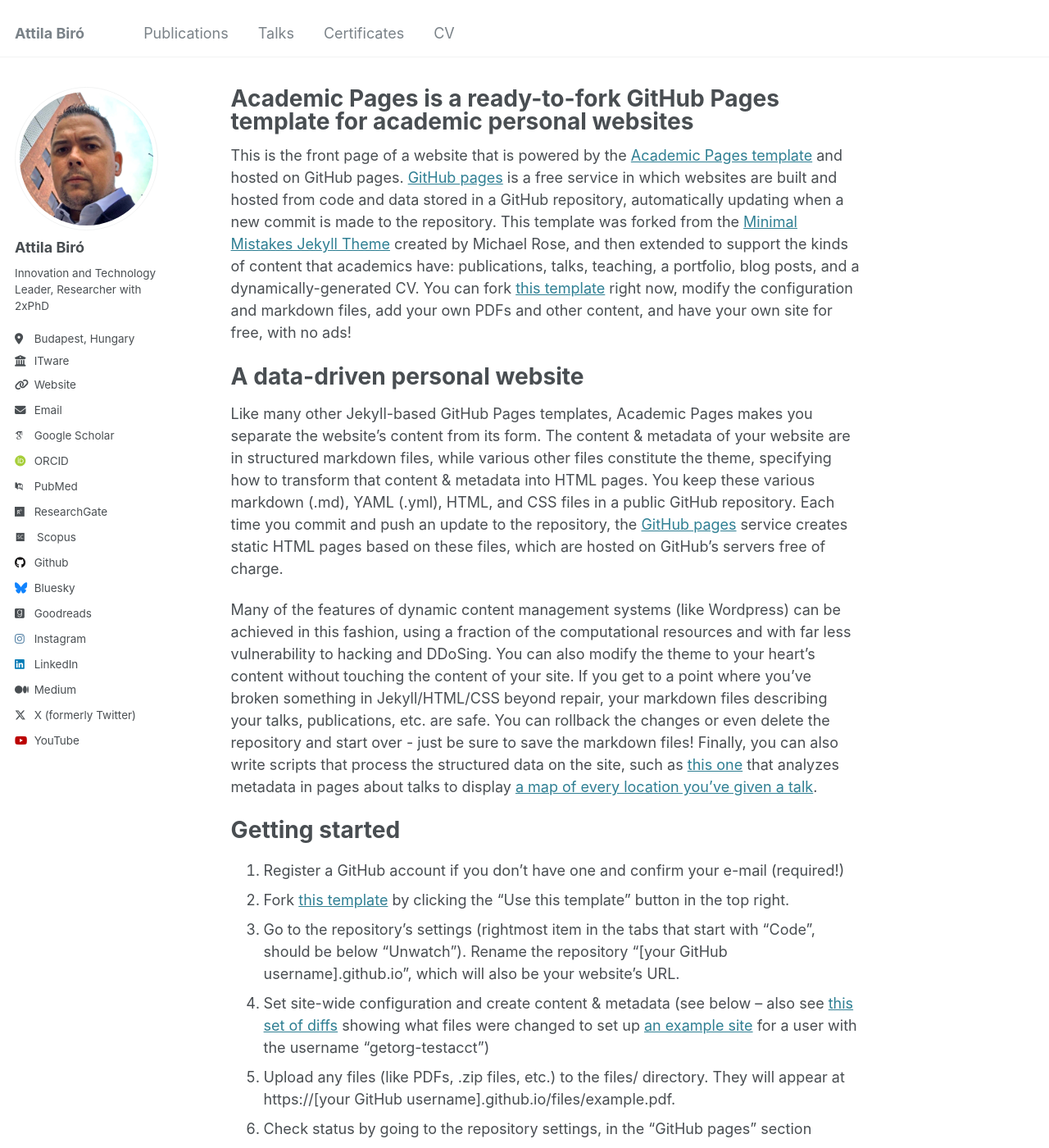
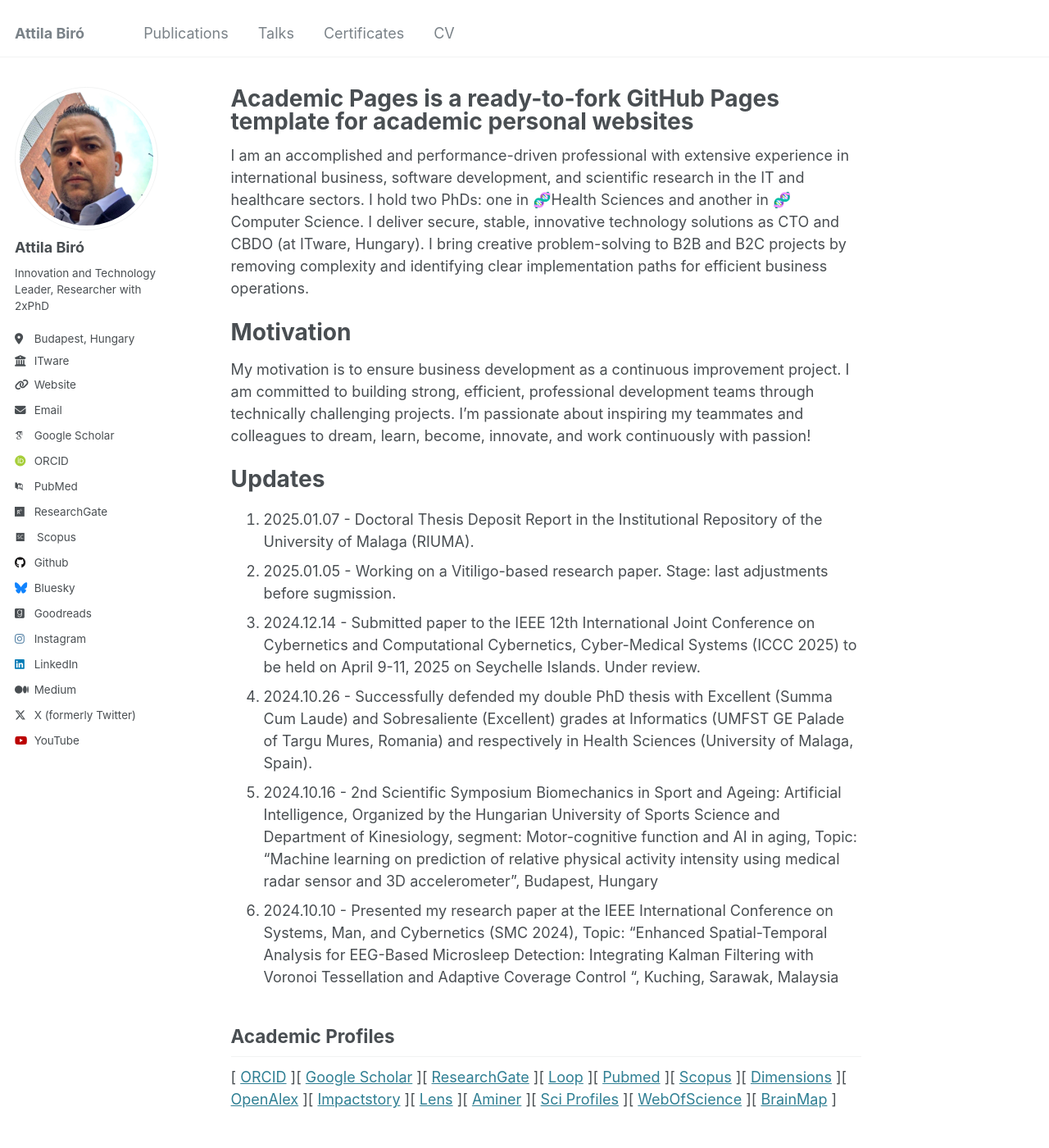
Before and after one commit to biroka/biroka.github.io, a Jekyll site: the page built from _pages/about.md, in a window 1280 px wide and 1400 px high. Shown: the whole window at 82% size. Built offline with Jekyll 4.4.1, drawn with Linux system fonts in a browser that asks for light colours; some web fonts are replaced; some of the changed text lies outside the part shown.

Commit message:
Update about.md

```diff
--- a/_pages/about.md
+++ b/_pages/about.md
@@ -7,43 +7,21 @@ redirect_from:
   - /about.html
 ---
 
-This is the front page of a website that is powered by the [Academic Pages template](https://github.com/academicpages/academicpages.github.io) and hosted on GitHub pages. [GitHub pages](https://pages.github.com) is a free service in which websites are built and hosted from code and data stored in a GitHub repository, automatically updating when a new commit is made to the repository. This template was forked from the [Minimal Mistakes Jekyll Theme](https://mmistakes.github.io/minimal-mistakes/) created by Michael Rose, and then extended to support the kinds of content that academics have: publications, talks, teaching, a portfolio, blog posts, and a dynamically-generated CV. You can fork [this template](https://github.com/academicpages/academicpages.github.io) right now, modify the configuration and markdown files, add your own PDFs and other content, and have your own site for free, with no ads!
+I am an accomplished and performance-driven professional with extensive experience in international business, software development, and scientific research in the IT and healthcare sectors. I hold two PhDs: one in 🧬Health Sciences and another in 🧬 Computer Science. I deliver secure, stable, innovative technology solutions as CTO and CBDO (at ITware, Hungary). I bring creative problem-solving to B2B and B2C projects by removing complexity and identifying clear implementation paths for efficient business operations.
 
-A data-driven personal website
+Motivation
 ======
-Like many other Jekyll-based GitHub Pages templates, Academic Pages makes you separate the website's content from its form. The content & metadata of your website are in structured markdown files, while various other files constitute the theme, specifying how to transform that content & metadata into HTML pages. You keep these various markdown (.md), YAML (.yml), HTML, and CSS files in a public GitHub repository. Each time you commit and push an update to the repository, the [GitHub pages](https://pages.github.com/) service creates static HTML pages based on these files, which are hosted on GitHub's servers free of charge.
+My motivation is to ensure business development as a continuous improvement project. I am committed to building strong, efficient, professional development teams through technically challenging projects. I'm passionate about inspiring my teammates and colleagues to dream, learn, become, innovate, and work continuously with passion!
 
-Many of the features of dynamic content management systems (like Wordpress) can be achieved in this fashion, using a fraction of the computational resources and with far less vulnerability to hacking and DDoSing. You can also modify the theme to your heart's content without touching the content of your site. If you get to a point where you've broken something in Jekyll/HTML/CSS beyond repair, your markdown files describing your talks, publications, etc. are safe. You can rollback the changes or even delete the repository and start over - just be sure to save the markdown files! Finally, you can also write scripts that process the structured data on the site, such as [this one](https://github.com/academicpages/academicpages.github.io/blob/master/talkmap.ipynb) that analyzes metadata in pages about talks to display [a map of every location you've given a talk](https://academicpages.github.io/talkmap.html).
+Updates
+======
+1. 2025.01.07 - Doctoral Thesis Deposit Report in the Institutional Repository of the University of Malaga (RIUMA).
+2. 2025.01.05 - Working on a Vitiligo-based research paper. Stage: last adjustments before sugmission.
+3. 2024.12.14 - Submitted paper to the IEEE 12th International Joint Conference on Cybernetics and Computational Cybernetics, Cyber-Medical Systems (ICCC 2025) to be held on April 9-11, 2025 on Seychelle Islands. Under review.
+4. 2024.10.26 - Successfully defended my double PhD thesis with Excellent (Summa Cum Laude) and Sobresaliente (Excellent) grades at Informatics (UMFST GE Palade of Targu Mures, Romania) and respectively in Health Sciences (University of Malaga, Spain).
+5. 2024.10.16 - 2nd Scientific Symposium Biomechanics in Sport and Ageing: Artificial Intelligence, Organized by the Hungarian University of Sports Science and Department of Kinesiology, segment: Motor-cognitive function and AI in aging, Topic: "Machine learning on prediction of relative physical activity intensity using medical radar sensor and 3D accelerometer", Budapest, Hungary
+6. 2024.10.10 - Presented my research paper at the IEEE International Conference on Systems, Man, and Cybernetics (SMC 2024), Topic: "Enhanced Spatial-Temporal Analysis for EEG-Based Microsleep Detection: Integrating Kalman Filtering with Voronoi Tessellation and Adaptive Coverage Control ", Kuching, Sarawak, Malaysia
 
-Getting started
-======
-1. Register a GitHub account if you don't have one and confirm your e-mail (required!)
-1. Fork [this template](https://github.com/academicpages/academicpages.github.io) by clicking the "Use this template" button in the top right.
-1. Go to the repository's settings (rightmost item in the tabs that start with "Code", should be below "Unwatch"). Rename the repository "[your GitHub username].github.io", which will also be your website's URL.
-1. Set site-wide configuration and create content & metadata (see below -- also see [this set of diffs](http://archive.is/3TPas) showing what files were changed to set up [an example site](https://getorg-testacct.github.io) for a user with the username "getorg-testacct")
-1. Upload any files (like PDFs, .zip files, etc.) to the files/ directory. They will appear at https://[your GitHub username].github.io/files/example.pdf.
-1. Check status by going to the repository settings, in the "GitHub pages" section
-
-Site-wide configuration
+Academic Profiles
 ------
-The main configuration file for the site is in the base directory in [_config.yml](https://github.com/academicpages/academicpages.github.io/blob/master/_config.yml), which defines the content in the sidebars and other site-wide features. You will need to replace the default variables with ones about yourself and your site's github repository. The configuration file for the top menu is in [_data/navigation.yml](https://github.com/academicpages/academicpages.github.io/blob/master/_data/navigation.yml). For example, if you don't have a portfolio or blog posts, you can remove those items from that navigation.yml file to remove them from the header.
-
-Create content & metadata
-------
-For site content, there is one markdown file for each type of content, which are stored in directories like _publications, _talks, _posts, _teaching, or _pages. For example, each talk is a markdown file in the [_talks directory](https://github.com/academicpages/academicpages.github.io/tree/master/_talks). At the top of each markdown file is structured data in YAML about the talk, which the theme will parse to do lots of cool stuff. The same structured data about a talk is used to generate the list of talks on the [Talks page](https://academicpages.github.io/talks), each [individual page](https://academicpages.github.io/talks/2012-03-01-talk-1) for specific talks, the talks section for the [CV page](https://academicpages.github.io/cv), and the [map of places you've given a talk](https://academicpages.github.io/talkmap.html) (if you run this [python file](https://github.com/academicpages/academicpages.github.io/blob/master/talkmap.py) or [Jupyter notebook](https://github.com/academicpages/academicpages.github.io/blob/master/talkmap.ipynb), which creates the HTML for the map based on the contents of the _talks directory).
-
-**Markdown generator**
-
-The repository includes [a set of Jupyter notebooks](https://github.com/academicpages/academicpages.github.io/tree/master/markdown_generator
-) that converts a CSV containing structured data about talks or presentations into individual markdown files that will be properly formatted for the Academic Pages template. The sample CSVs in that directory are the ones I used to create my own personal website at stuartgeiger.com. My usual workflow is that I keep a spreadsheet of my publications and talks, then run the code in these notebooks to generate the markdown files, then commit and push them to the GitHub repository.
-
-How to edit your site's GitHub repository
-------
-Many people use a git client to create files on their local computer and then push them to GitHub's servers. If you are not familiar with git, you can directly edit these configuration and markdown files directly in the github.com interface. Navigate to a file (like [this one](https://github.com/academicpages/academicpages.github.io/blob/master/_talks/2012-03-01-talk-1.md) and click the pencil icon in the top right of the content preview (to the right of the "Raw | Blame | History" buttons). You can delete a file by clicking the trashcan icon to the right of the pencil icon. You can also create new files or upload files by navigating to a directory and clicking the "Create new file" or "Upload files" buttons.
-
-Example: editing a markdown file for a talk
-![Editing a markdown file for a talk](/images/editing-talk.png)
-
-For more info
-------
-More info about configuring Academic Pages can be found in [the guide](https://academicpages.github.io/markdown/), the [growing wiki](https://github.com/academicpages/academicpages.github.io/wiki), and you can always [ask a question on GitHub](https://github.com/academicpages/academicpages.github.io/discussions). The [guides for the Minimal Mistakes theme](https://mmistakes.github.io/minimal-mistakes/docs/configuration/) (which this theme was forked from) might also be helpful.
+[ <a href="https://orcid.org/0000-0002-0430-9932">ORCID</a> ][ <a href="https://scholar.google.com/citations?user=E6aVwnEAAAAJ"> Google Scholar</a> ][ <a href="https://www.researchgate.net/profile/Attila-Biro-2">ResearchGate</a> ][ <a href="https://loop.frontiersin.org/people/1141792/overview">Loop</a> ][ <a href="https://pubmed.ncbi.nlm.nih.gov/?term=Attila+Biro">Pubmed</a> ][ <a href="https://www.scopus.com/authid/detail.uri?authorId=57220745742">Scopus</a> ][ <a href="https://app.dimensions.ai/details/entities/publication/author/ur.015542601301.99">Dimensions</a> ][ <a href="https://explore.openalex.org/authors/a5079667303">OpenAlex</a> ][ <a href="https://profiles.impactstory.org/u/0000-0002-0430-9932">Impactstory</a> ][ <a href="https://www.lens.org/lens/profile/629976571/scholar">Lens</a> ][ <a href="https://www.aminer.cn/profile/attila-bir/637d1654f789b382beb14a88">Aminer</a> ][ <a href="https://sciprofiles.com/profile/biroattila">Sci Profiles</a> ][ <a href="https://www.webofscience.com/wos/author/record/2179130">WebOfScience</a> ][ <a href="https://www.brainmap.ro/attila-biro">BrainMap</a> ]
```
